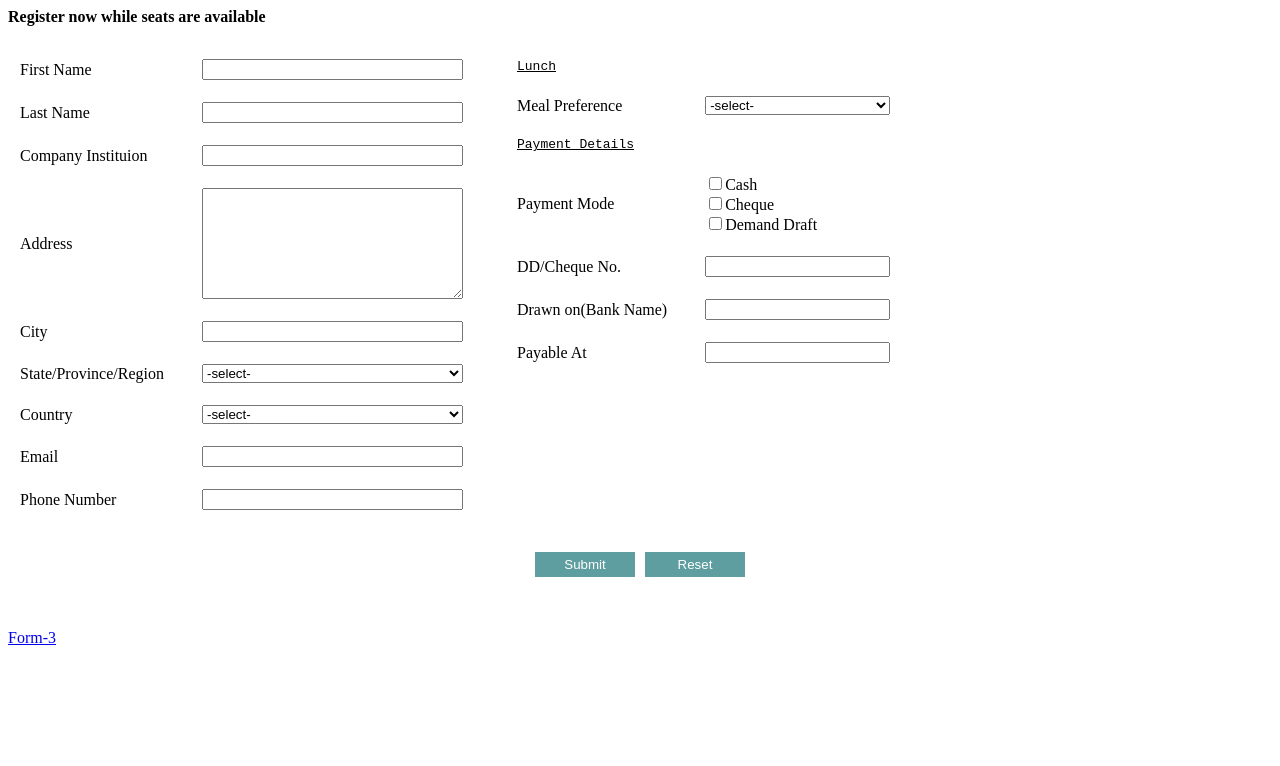
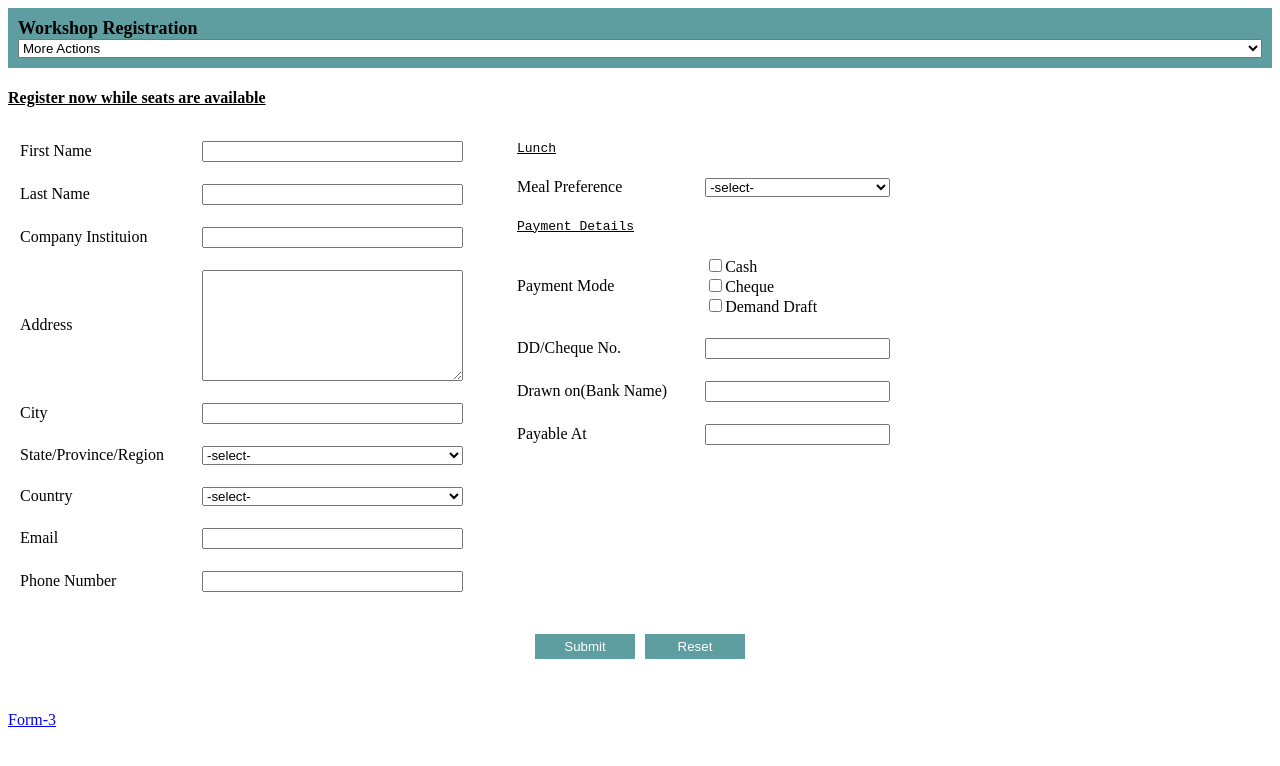
Before and after one commit to Jacksparrow734116/Day-12, a plain HTML site: page form2.html in a window 1280 px wide. Drawn offline with Linux system fonts and the light colour scheme.

Commit message:
Update form2.html

```diff
--- a/form2.html
+++ b/form2.html
@@ -26,10 +26,21 @@ justify-content: center;
  table td{
     padding: 10px;
  }
+     header{
+    background-color: cadetblue;
+    padding: 10px;
+
+ }
+ header label{
+    font-size: 18px;
+    font-weight: 700;
+ }
 </style>
     </head>
     <body>
-        <h4>Register now while seats are available</h6>
+       <header><label>Workshop Registration</label>&nbsp;&nbsp;&nbsp;<select class="head"><option>More Actions</option>
+        <option>Guest Login</option><option>Login with Google</option></select></header>
+        <h4><U>Register now while seats are available</U></h4>
             <form>
                 <div class="formsec">
                     <div>
```
